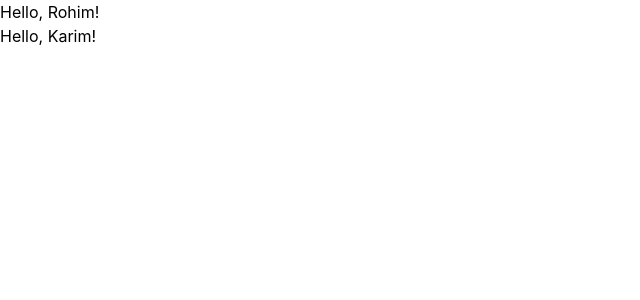
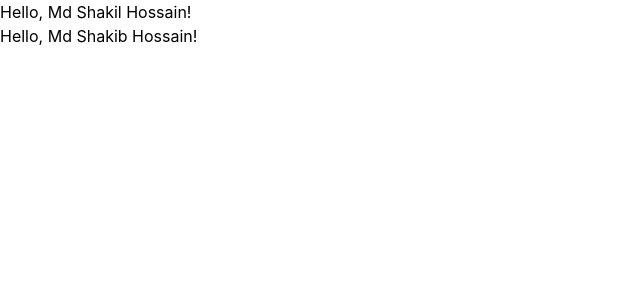
Before and after one commit to shakildevseo/React-Recaps, a React (Vite) app: page / in a window 1280 px wide. Shown: the top 300 px of the page, without its empty margins (0-640 px from the left). Built offline with nearby package versions, Linux system fonts and the light colour scheme.

Commit message:
using props

```diff
--- a/src/App.tsx
+++ b/src/App.tsx
@@ -2,19 +2,11 @@
 import './App.css'
 
 
-// without props
-function RohimGreeting() {
+// using  props
+function Greeting(props) {
   return (
     <>
-    <h2>Hello, Rohim!</h2>
-
-    </>
-  )
-}
-function KarimGreeting() {
-  return (
-    <>
-    <h2>Hello, Karim!</h2>
+    <h2>Hello, {props.name}!</h2>
 
     </>
   )
@@ -28,9 +20,9 @@ function App() {
 
   return (
     <>
-    <RohimGreeting />
-    <KarimGreeting />
 
+ <Greeting  name="Md Shakil Hossain"/>
+ <Greeting  name="Md Shakib Hossain"/>
 
     </>
   )
```
